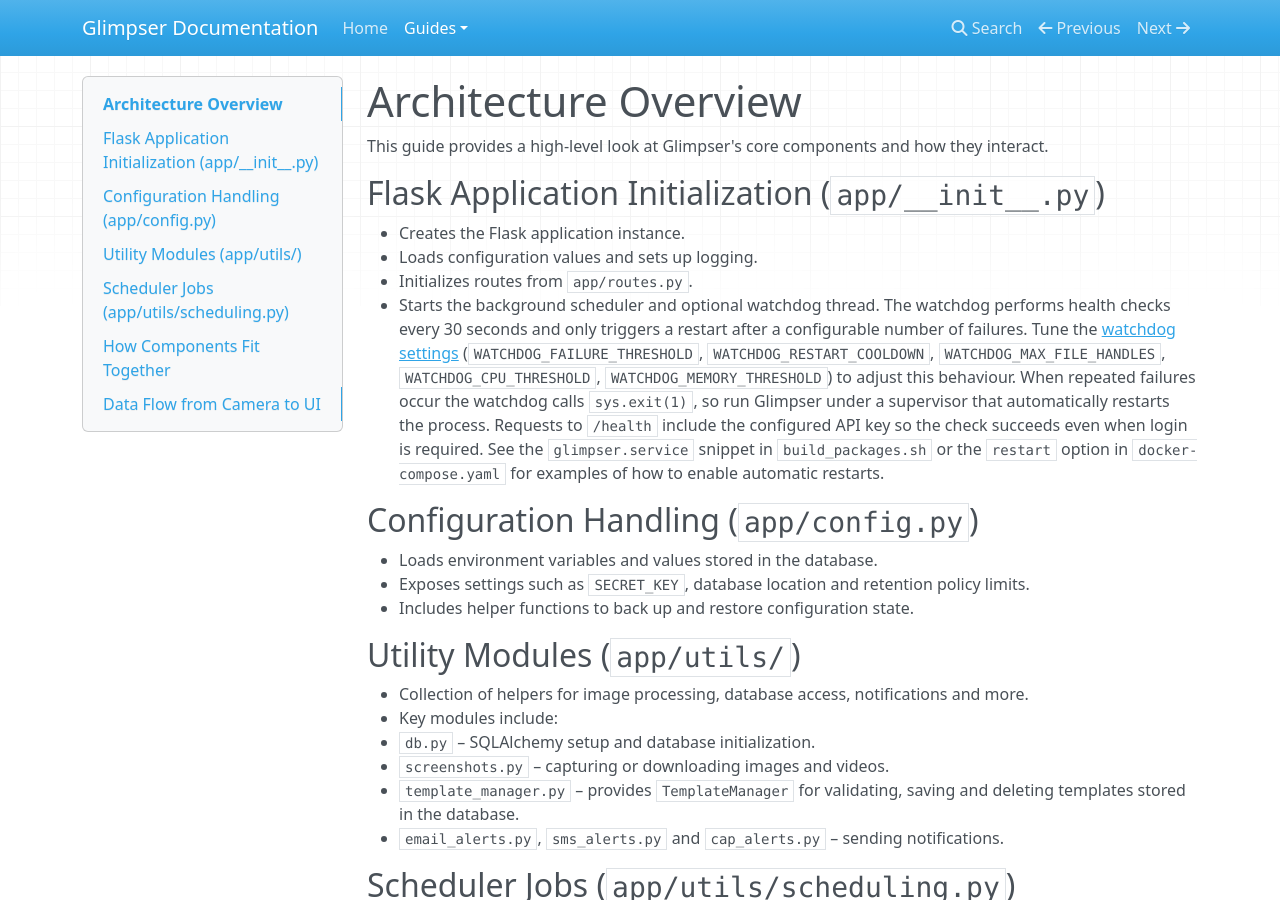
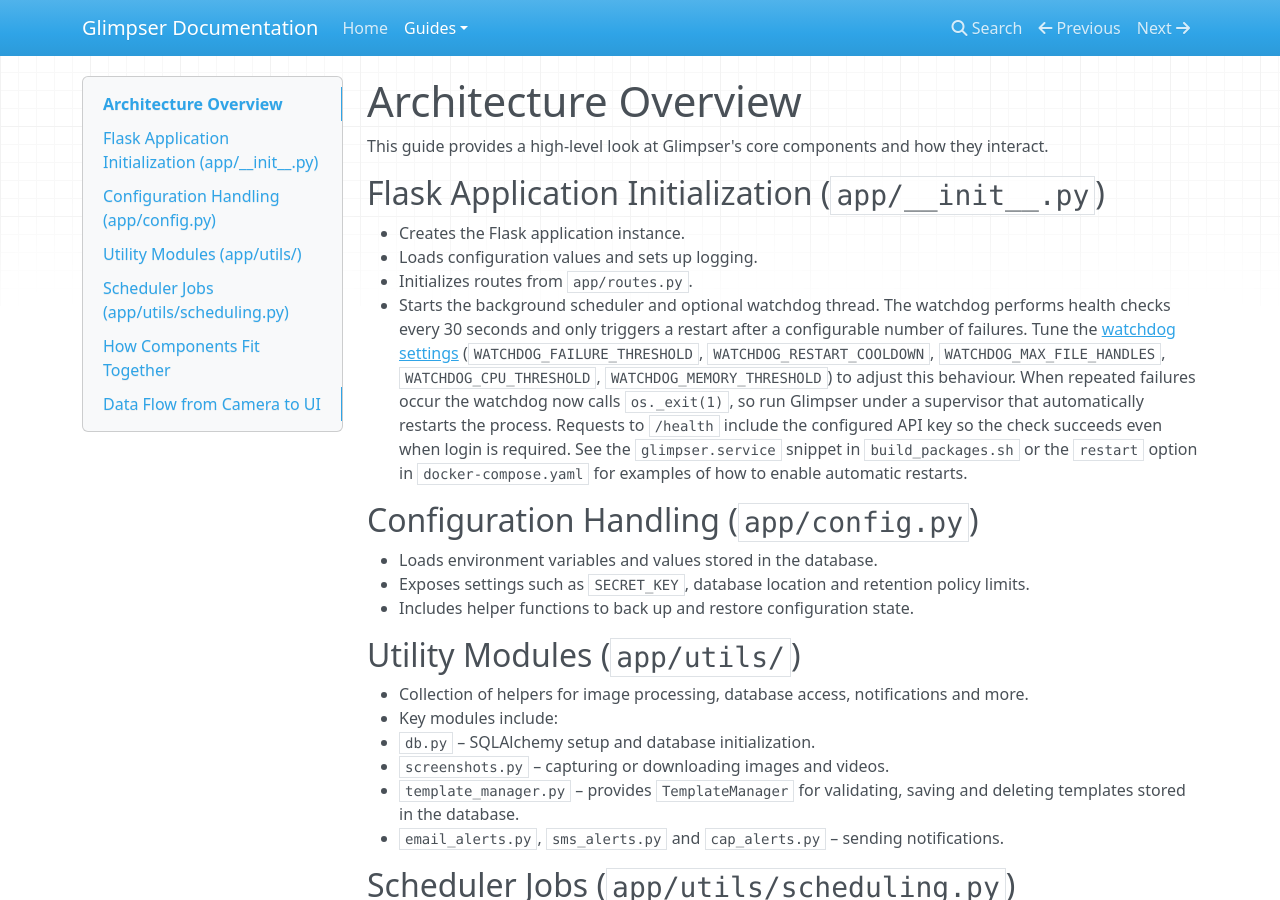
Before and after one commit to KristopherKubicki/glimpser, an MkDocs documentation site: the page built from docs/architecture_overview.md, in a window 1280 px wide and 900 px high. Built offline with MkDocs 1.6.1, drawn with Linux system fonts in a browser that asks for light colours; nearby versions of some CDN libraries.

Commit message:
docs: clarify watchdog exit behavior

```diff
--- a/app/__init__.py
+++ b/app/__init__.py
@@ -254,7 +254,7 @@
                             logging.info("Forcing application restart...")
                             last_restart_time = current_time
                             failure_count = 0
-                            sys.exit(1)  # Force restart the application gracefully
+                            os._exit(1)  # Force restart the entire process
                         else:
                             logging.warning(
                                 "Restart cooldown in effect. Skipping restart."
--- a/docs/architecture_overview.md
+++ b/docs/architecture_overview.md
@@ -14,7 +14,7 @@
   (`WATCHDOG_FAILURE_THRESHOLD`, `WATCHDOG_RESTART_COOLDOWN`,
   `WATCHDOG_MAX_FILE_HANDLES`, `WATCHDOG_CPU_THRESHOLD`,
   `WATCHDOG_MEMORY_THRESHOLD`) to adjust this behaviour. When repeated
-  failures occur the watchdog calls `sys.exit(1)`, so run Glimpser under a
+  failures occur the watchdog now calls `os._exit(1)`, so run Glimpser under a
   supervisor that automatically restarts the process. Requests to `/health`
   include the configured API
   key so the check succeeds even when login is required. See the
```
